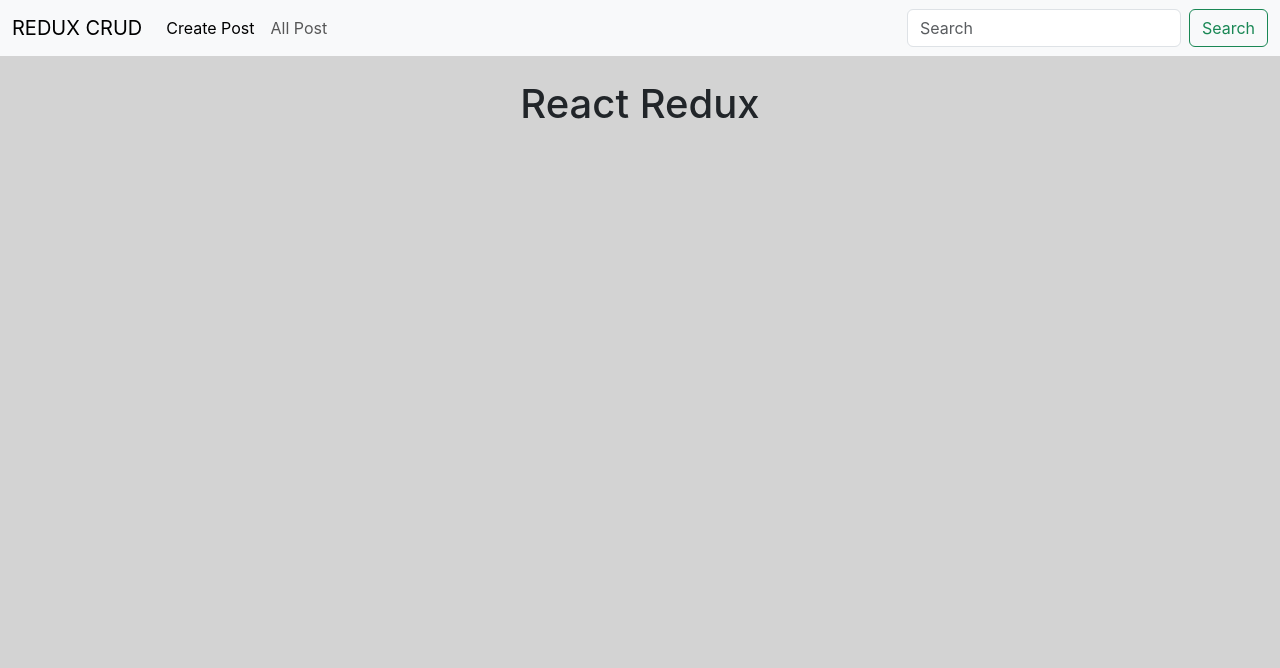
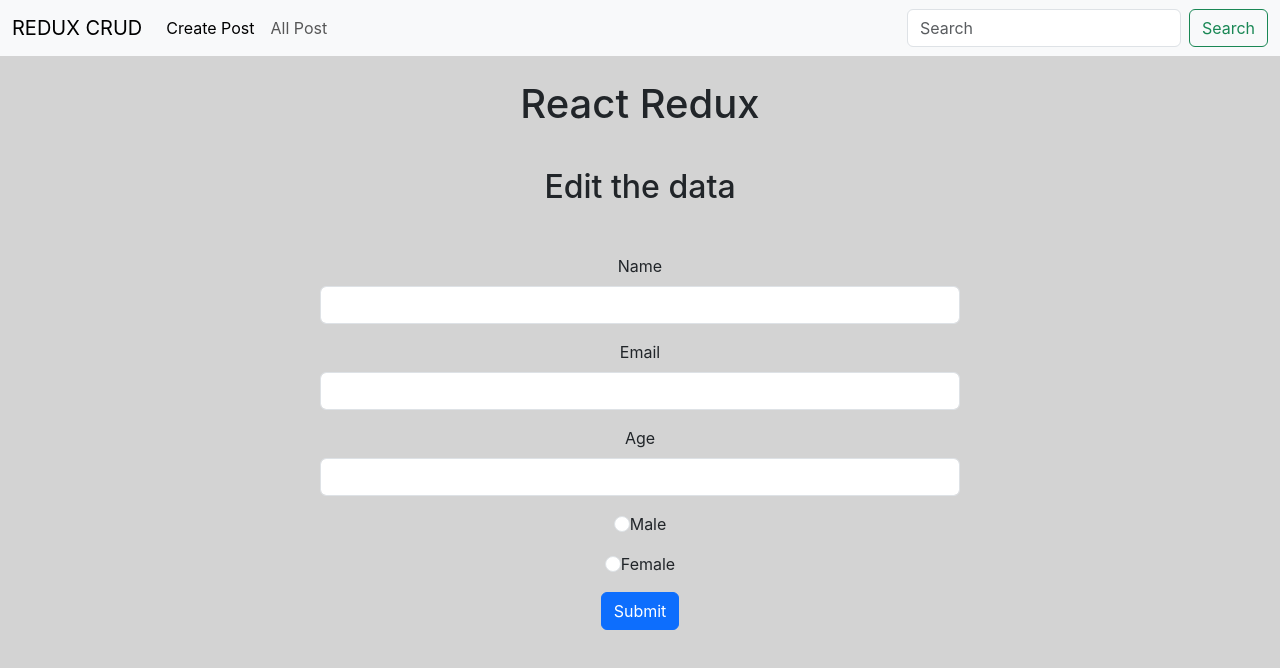
Before and after one commit to ankitkapoor8437/redux-crud-app, a React (Create React App) app: page /edit/1 in a window 1280 px wide. Shown: the top 668 px of the page. Built offline with nearby package versions, Linux system fonts and the light colour scheme.

Commit message:
Completed the Redux CRUD

```diff
--- a/src/App.js
+++ b/src/App.js
@@ -3,6 +3,7 @@ import Create from './components/Create';
 import Navbar from './components/Navbar';
 import { BrowserRouter, Route, Routes } from 'react-router-dom';
 import Read from './components/Read';
+import Update from './components/Update';
 
 function App() {
   return (
@@ -15,6 +16,7 @@ function App() {
         <Routes>
           <Route path='/' element={<Create />} />
           <Route path='/read' element={<Read />} />
+          <Route path='/edit/:id' element={<Update />} />
         </Routes>
       </BrowserRouter>
     </div>
--- a/src/components/Read.jsx
+++ b/src/components/Read.jsx
@@ -35,7 +35,7 @@ const Read = () => {
                                 <h5 className="card-title">{data.name}</h5>
                                 <h6 className="card-subtitle mb-2 text-body-secondary">{data.email}</h6>
                                 <p className="card-text">{data.gender}</p>
-                                {/* <Link onClick={() => dispatch(editUser(data.id))} className="card-link">Edit</Link> */}
+                                <Link  to={`/edit/${data.id}`}  className="card-link">Edit</Link>
                                 <button href="#" className="card-link" onClick={() => [setId(data.id), setShow(true)]}>View</button>
                                 <Link onClick={() => dispatch(deleteUser(data.id))} className="card-link">Delete</Link>
                             </div>
--- /dev/null
+++ b/src/components/Update.jsx
@@ -0,0 +1,113 @@
+import React, { useEffect, useState } from 'react'
+import { useDispatch, useSelector } from 'react-redux';
+import { createUser, updateUser } from '../features/userDetailSlice';
+import { useNavigate, useParams } from 'react-router-dom';
+
+
+
+const Update = () => {
+    const dispatch = useDispatch();
+    const navigate = useNavigate();
+
+    const { id } = useParams();
+    const [fetchedData, setFetchedData] = useState();
+
+    const { users, loading } = useSelector((state) => state.app); // Assuming you have a state named 'app' in your redux store.
+    useEffect(() => {
+        if (id && users.length > 0) { // Make sure users data is available before filtering
+            const singleUser = users.find((element) => element.id === id); // Using 'find' instead of 'filter' since you're looking for a single user
+            // console.log("single User", singleUser);
+            if (singleUser) {
+                setFetchedData(singleUser); // Wrap the single user in an array
+            }
+        }
+    }, []); // Added 'id' and 'users' to the dependency array to re-run the effect when they change
+
+    // console.log("Fetched User", fetchedData);
+
+    const updatedData = (e) => {
+        setFetchedData({ ...fetchedData, [e.target.name]: e.target.value })
+    }
+
+    const handleSubmit = (e) => {
+        e.preventDefault();
+        console.log("users...", fetchedData);
+        dispatch(updateUser(fetchedData));
+        navigate("/read");
+    };
+
+    return (
+        <div>
+            <h2 className="my-2">Edit the data</h2>
+            <form className="w-50 mx-auto my-5" onSubmit={handleSubmit}>
+                <div className="mb-3">
+                    <label className="form-label">Name</label>
+                    <input
+                        type="text"
+                        name="name"
+                        className="form-control"
+                        onChange={updatedData}
+                        required
+                        value={fetchedData && fetchedData.name}
+                    />
+                </div>
+                <div className="mb-3">
+                    <label className="form-label">Email</label>
+                    <input
+                        type="email"
+                        name="email"
+                        className="form-control"
+                        onChange={updatedData}
+                        required
+                        value={fetchedData && fetchedData.email}
+
+                    />
+                </div>
+                <div className="mb-3">
+                    <label className="form-label">Age</label>
+                    <input
+                        type="text"
+                        name="age"
+                        className="form-control"
+                        onChange={updatedData}
+                        required
+                        value={fetchedData && fetchedData.age}
+
+                    />
+                </div>
+                <div className="mb-3">
+                    <input
+                        className="form-check-input"
+                        name="gender"
+                        value="Male"
+                        type="radio"
+                        onChange={updatedData}
+                        required
+                        checked={fetchedData && fetchedData.gender === "Male"}
+
+                    />
+                    <label className="form-check-label">Male</label>
+                </div>
+                <div className="mb-3">
+                    <input
+                        className="form-check-input"
+                        name="gender"
+                        value="Female"
+                        type="radio"
+                        onChange={updatedData}
+                        checked={fetchedData && fetchedData.gender === "Female"}
+
+
+                    />
+                    <label className="form-check-label">Female</label>
+                </div>
+
+                <button type="submit" className="btn btn-primary">
+                    Submit
+                </button>
+            </form>
+        </div>
+    );
+};
+
+export default Update;
--- a/src/features/userDetailSlice.js
+++ b/src/features/userDetailSlice.js
@@ -1,5 +1,7 @@
 import { createSlice, createAsyncThunk } from "@reduxjs/toolkit";
 
+
+// Create User
 export const createUser = createAsyncThunk("createUser", async (data, { rejectWithValue }) => {
     try {
         const response = await fetch("https://64d3244967b2662bf3dbb8a0.mockapi.io/users", {
@@ -17,6 +19,27 @@ export const createUser = createAsyncThunk("createUser", async (data, { rejectWi
     }
 });
 
+
+// Update User
+export const updateUser = createAsyncThunk("updateuser", async (data, { rejectWithValue }) => {
+    console.log("Updated Date", data)
+    try {
+        const response = await fetch(`https://64d3244967b2662bf3dbb8a0.mockapi.io/users/${data.id}`, {
+            method: "PUT",
+            headers: {
+                "Content-Type": "application/json",
+            },
+            body: JSON.stringify(data)
+        });
+
+        const result = await response.json();
+        return result;
+    } catch (error) {
+        return rejectWithValue(error.message);
+    }
+});
+
+// Read User
 export const readUser = createAsyncThunk("readUser", async (_, { rejectWithValue }) => {
     try {
         const response = await fetch("https://64d3244967b2662bf3dbb8a0.mockapi.io/users");
@@ -27,6 +50,8 @@ export const readUser = createAsyncThunk("readUser", async (_, { rejectWithValue
     }
 });
 
+
+// Delete User
 export const deleteUser = createAsyncThunk("deleteUser", async (id, { rejectWithValue }) => {
     try {
         const response = await fetch(`https://64d3244967b2662bf3dbb8a0.mockapi.io/users/${id}`, {
@@ -50,6 +75,7 @@ const userDetail = createSlice({
     reducers: {},
     extraReducers: (builder) => {
         builder
+            // Create user
             .addCase(createUser.pending, (state) => {
                 state.loading = true;
             })
@@ -61,6 +87,7 @@ const userDetail = createSlice({
                 state.loading = false;
                 state.error = action.payload;
             })
+            // Read User
             .addCase(readUser.pending, (state) => {
                 state.loading = true;
             })
@@ -72,6 +99,7 @@ const userDetail = createSlice({
                 state.loading = false;
                 state.error = action.payload;
             })
+            // Delete User
             .addCase(deleteUser.pending, (state) => {
                 state.loading = true;
             })
@@ -85,6 +113,18 @@ const userDetail = createSlice({
             .addCase(deleteUser.rejected, (state, action) => {
                 state.loading = false;
                 state.error = action.payload;
+            })
+            // Update User
+            .addCase(updateUser.pending, (state) => {
+                state.loading = true;
+            })
+            .addCase(updateUser.fulfilled, (state, action) => {
+                state.loading = false;
+                state.users = state.users.map((element) => element.id === action.payload.id ? action.payload : element)
+            })
+            .addCase(updateUser.rejected, (state, action) => {
+                state.loading = false;
+                state.error = action.payload;
             });
     }
 });
```
